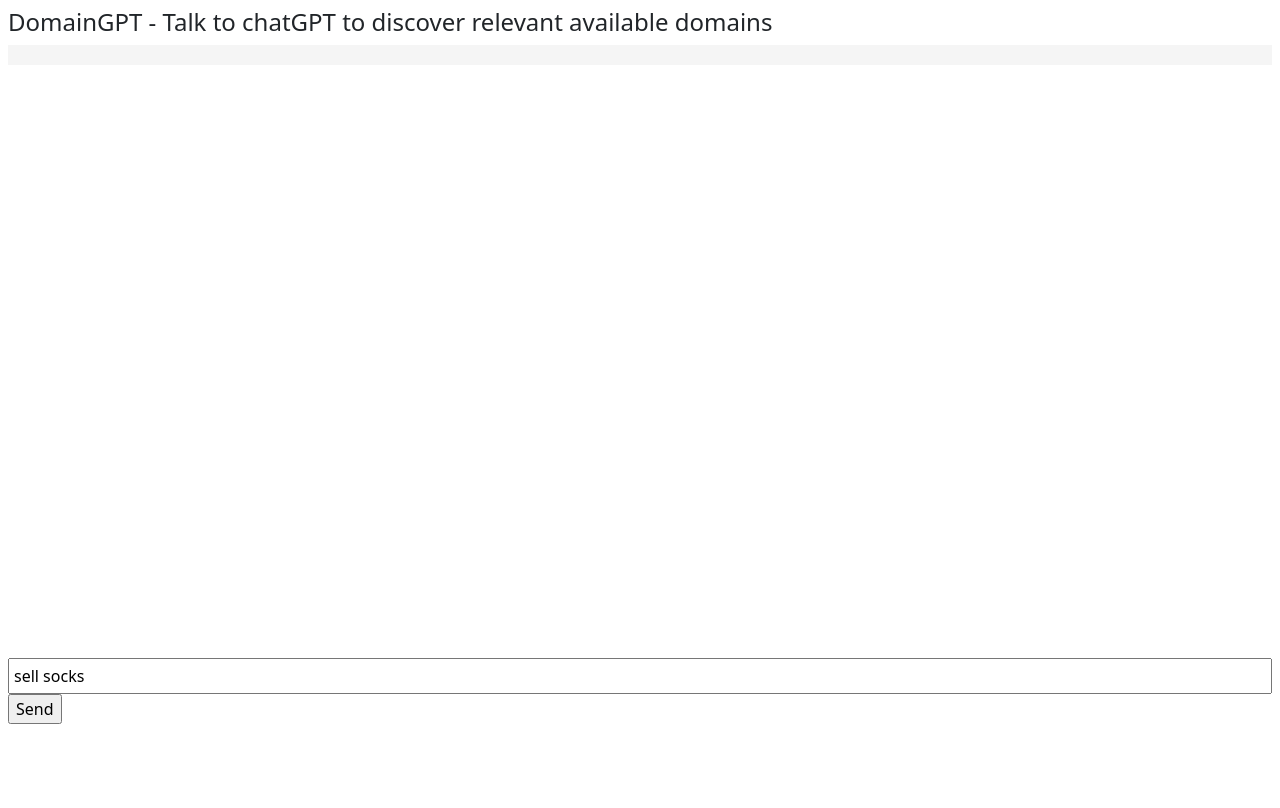
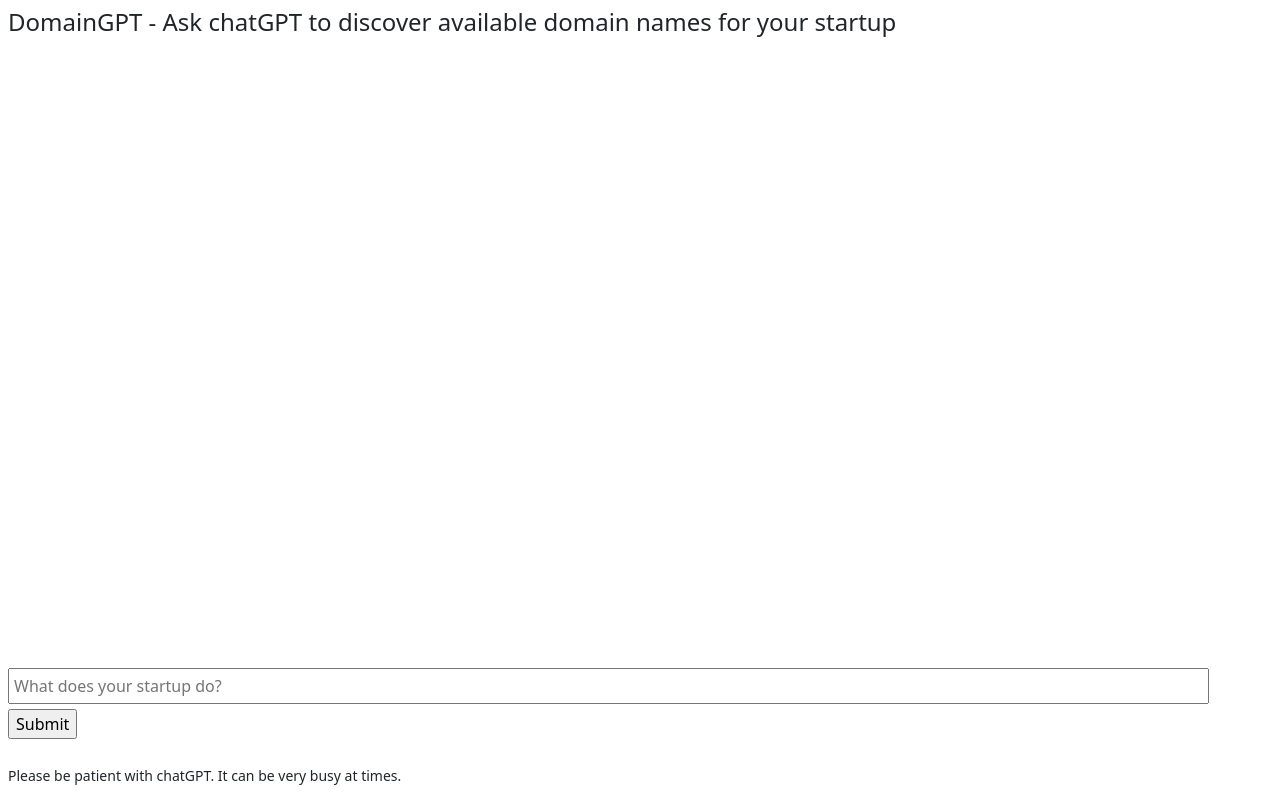
Before and after one commit to billylo1/DomainGPT, a plain HTML site: page public/index.html in a window 1280 px wide. Drawn offline with nearby package versions, Linux system fonts and the light colour scheme.

Commit message:
ready to go

```diff
--- a/public/index.html
+++ b/public/index.html
@@ -56,26 +56,30 @@
     }
 
     #prompt {
-      width: 100%;
-      resize: none;
+      width: 95%;
+      margin-right: 15px;
+      margin-bottom: 5px;
+      padding: 4px;
+    }
+
+    #spinner {
       margin-right: 15px;
       padding: 4px;
     }
 
     #footer {
-      height: 150px;
-      margin: 0 auto;
+      height: 100px;
+      margin-top: 10px;
+      margin-right: 5px;
       clear: both;
       width: 100%;
       position: relative;
-
-
     }
 
   </style>
   <script>
 
-    let res = { initial: true};   // response from the server
+    let res = { initial: true};   // response from the server, state info for the next request
 
     function appendToConversation(text, className) {
       var conversation = document.getElementById("conversation");
@@ -85,44 +89,60 @@
       conversation.appendChild(newElement);
     }
 
-    function submitPrompt() {
+    async function submitPrompt() {
+
       console.log('submitPrompt');
       document.getElementById("submit").disabled = true;
+      document.getElementById("submit").value = 'Generating ideas & checking availability...';
       document.getElementById("spinner").hidden = false;
 
-      console.log(document.getElementById("submit"));
+      // console.log(document.getElementById("submit"));
       var prompt = document.getElementById("prompt").value;
+      res.prompt = prompt;
+      // console.log(res);
+
+      AbortSignal.timeout ??= function timeout(ms) {
+        const ctrl = new AbortController()
+        setTimeout(() => ctrl.close(), ms)
+        return ctrl.signal
+      }
+
+      try {
+
+        document.getElementById("conversation").hidden = false;
         appendToConversation(prompt, "client");
-      res.prompt = prompt;
-      console.log(res);
 
-      let httpResponse = fetch('/askdomaingpt', {
+        let httpResponse = await fetch('/askdomaingpt', {
           method: 'POST',
           headers: {
             'Content-Type': 'application/json'
           },
-        body: JSON.stringify(res)
-      }).then(response => response.json())
-        .then(data => {
-          console.log('Success:', data);
+          body: JSON.stringify(res),
+          signal: AbortSignal.timeout(245000)
+        })
+
+        let responseJson = await httpResponse.json();
+        console.log('Success:', responseJson);
         let output = '';
-          for (let i = 0; i < data.availableDomains.length; i++) {
-            console.log(data.availableDomains[i]);
-            output += data.availableDomains[i] + '<br>';
+        for (let i = 0; i < responseJson.availableDomains.length; i++) {
+          console.log(responseJson.availableDomains[i]);
+          output += responseJson.availableDomains[i] + '<br>';
         }
         appendToConversation(output, "server");
         if (res.initial) {
+          res = responseJson;
           res.initial = false;
-            document.getElementById("prompt").placeholder = "Refine this list? (e.g. make them funny)";
+          document.getElementById("prompt").value = '';
+          document.getElementById("prompt").placeholder = "Refine this list? (e.g. make them fun)";
         }
-        })
-        .catch((error) => {
+      } catch (error) {
         console.error('Error:', error);
-        }).finally(() => {
+        appendToConversation('chatGPT is not responding. Please retry.', "server");
+      } finally {
         document.getElementById("submit").disabled = false;
+        document.getElementById("submit").value = 'Submit';
         document.getElementById("spinner").hidden = true;
-        });
-
+      }
     }
 
   </script>
@@ -130,15 +150,18 @@
 
 <body>
   <div id="nonFooter">
-    <h4>DomainGPT - Talk to chatGPT to discover relevant available domains</h4>
+    <h4>DomainGPT - Ask chatGPT to discover available domain names for your startup</h4>
+    <div id="conversation" hidden></div>
     <div class="spinner-grow spinner-grow-sm text-primary" id="spinner" hidden></div>
-    <div id="conversation">
-    </div>
   </div>
   <div id="footer">
-      <input id="prompt" name="prompt" placeholder="What does your startup do?" value="sell socks"></input>
+    <form onsubmit="submitPrompt(); return false;">
+      <input id="prompt" name="prompt" placeholder="What does your startup do?"></input>
       <br>
-      <input type="button" value="Send" id="submit" onclick="submitPrompt()"></input>
+      <input type="submit" value="Submit" id="submit"></input>
+    </form>
+    <br>
+    <small>Please be patient with chatGPT. It can be very busy at times.</small>
   </div>
 
 
```
Also changed, not shown: functions/index.js (+16 -8 lines). Lines whose indentation alone changed are shown as unchanged.
